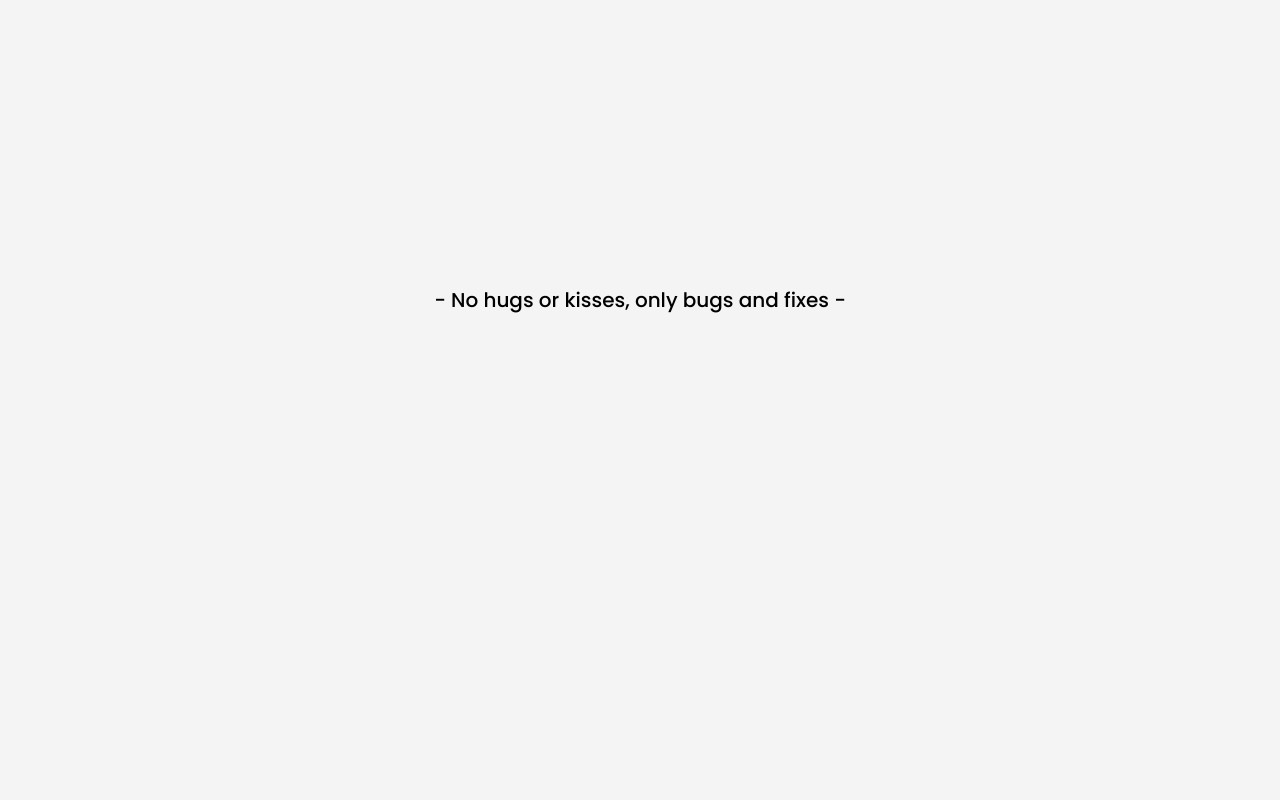
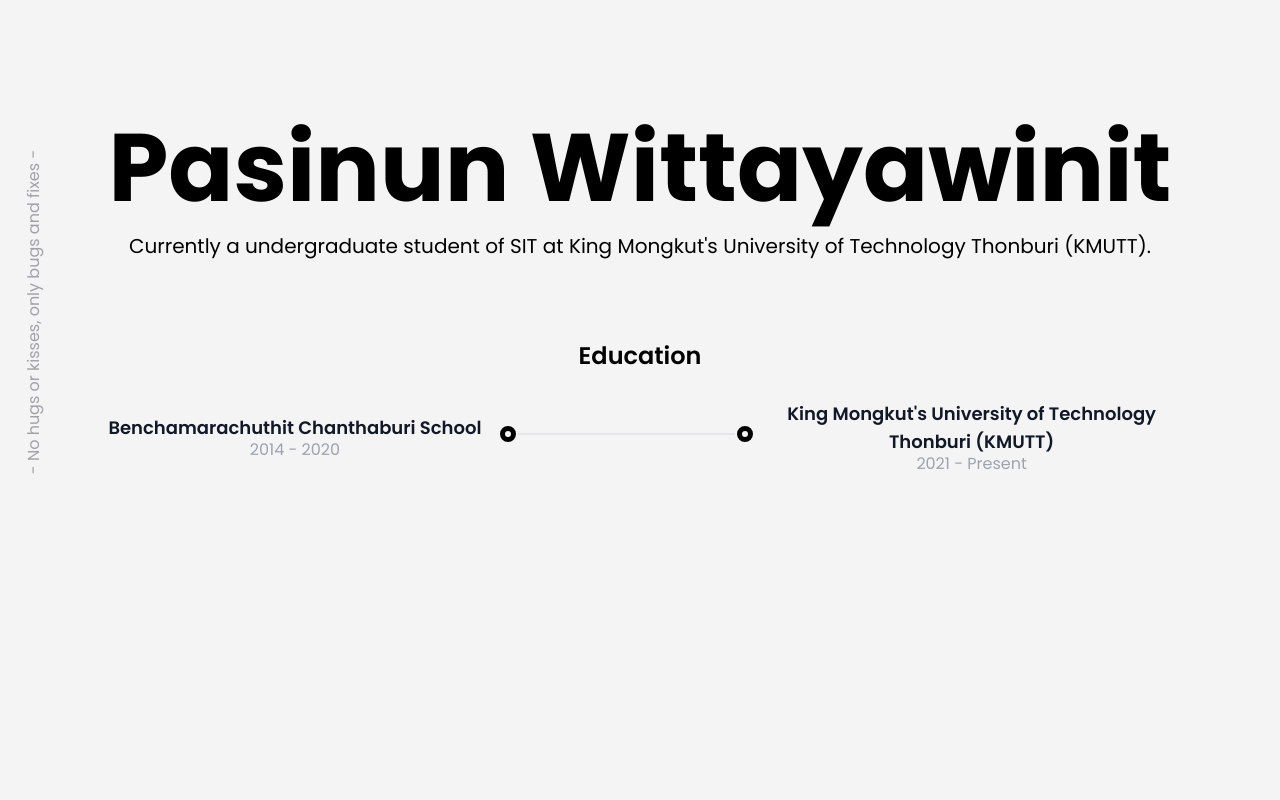
Before and after one commit to oupsn/wuhoops_port, a React (Vite) app: page / in a window 1280 px wide. Shown: the part 900-1700 px from the top of the page. Built offline with nearby package versions, Linux system fonts and the light colour scheme; a web font is replaced by a local one.

Commit message:
[ADD] education

```diff
--- /dev/null
+++ b/src/component/educationTimeline.tsx
@@ -0,0 +1,42 @@
+import { BsFillRecordCircleFill } from "react-icons/bs";
+const educationTimeline = () => {
+  return (
+    <div className="flex flex-col xl:gap-4 items-center justify-between xl:flex-row">
+      <div className="mt-3 max-w-[400px] text-center">
+        <p className="text-lg font-semibold text-gray-900 dark:text-white">
+          Benchamarachuthit Chanthaburi School
+        </p>
+        <time className="block mb-2 font-normal leading-none text-gray-400 dark:text-gray-500">
+          2014 - 2020
+        </time>
+      </div>
+
+
+
+      <div className="flex flex-col xl:flex-row items-center grow ">
+        <div className="z-10 flex items-center justify-center w-6 h-6 rounded-full">
+          <BsFillRecordCircleFill />
+        </div>
+
+        <div className="flex xl:w-full bg-gray-200 w-0.5 h-20 xl:h-0.5 dark:bg-gray-700"></div>
+
+        <div className="z-10 flex items-center justify-center w-6 h-6 rounded-full">
+          <BsFillRecordCircleFill />
+        </div>
+      </div>
+
+
+
+      <div className="mt-3 max-w-[400px] text-center">
+        <p className="text-lg font-semibold text-gray-900 dark:text-white">
+          King Mongkut's University of Technology Thonburi (KMUTT)
+        </p>
+        <time className="block mb-2 font-normal leading-none text-gray-400 dark:text-gray-500">
+          2021 - Present
+        </time>
+      </div>
+    </div>
+  );
+};
+
+export default educationTimeline;
--- a/src/component/navBar.tsx
+++ b/src/component/navBar.tsx
@@ -37,9 +37,9 @@ export default function NavBar() {
       data-aos-delay="2400"
       className="px-4 py-4 sm:flex w-full fixed z-[999]"
     >
-      <div className=" bg-white dark:bg-black mx-auto max-w-7xl px-2 sm:px-8 shadow-md dark:shadow-zinc-600 dark:shadow-md rounded-xl">
+      <div className=" bg-white dark:bg-black mx-auto max-w-7xl px-4 sm:px-8 shadow-md dark:shadow-zinc-600 dark:shadow-md rounded-xl">
         <div className="relative flex h-16 items-center justify-between">
-          <div className="absolute inset-y-0 left-0 flex items-center sm:hidden">
+          <div className="absolute inset-y-0 w-full flex items-center sm:hidden justify-between">
             {/* Mobile menu button*/}
             <div
               onClick={() => setOpen(!open)}
@@ -52,6 +52,14 @@ export default function NavBar() {
                 <Bars3Icon className="block h-6 w-6" aria-hidden="true" />
               )}
             </div>
+            <IconButton
+                  sx={{ ml: 1 }}
+                  onClick={toggleDarkMode}
+                  color="inherit"
+                  className="text-black dark:text-white"
+                >
+                  {darkMode ? <MdLightMode /> : <MdModeNight />}
+                </IconButton>
           </div>
           <div className="flex flex-1 items-center justify-center sm:items-stretch sm:justify-start">
             <div className="flex space-x-6">
@@ -109,7 +117,7 @@ export default function NavBar() {
                   setOpen(!open);
                 }}
                 className={classNames(
-                  "text-zinc-600 active:bg-zinc-200 active:text-zinc-900 block rounded-md px-3 py-2 text-base font-medium"
+                  "text-zinc-600 dark:text-zinc-300 hover:bg-zinc-300 dark:hover:bg-zinc-900 hover:text-zinc-900 dark:hover:text-zinc-100 block rounded-md px-3 py-2 text-base font-medium cursor-pointer"
                 )}
               >
                 {item.name}
--- a/src/page/about.tsx
+++ b/src/page/about.tsx
@@ -1,14 +1,30 @@
+import EducationTimeline from "../component/educationTimeline";
+
 const about = () => {
   return (
     <div
       id="about"
       className="transition-all text-black dark:text-white h-screen bg-zinc-100 dark:bg-zinc-900 flex justify-center items-center"
     >
-      <div>
-        {/* <p className="text-xl font-medium text-center">Who am I ?</p> */}
-        <p className=" text-center text-xl font-medium">
+      <div data-aos="fade">
+        <p className="text-zinc-400 dark:text-zinc-600 text-center -rotate-90 absolute -left-32 hidden lg:block">
           - No hugs or kisses, only bugs and fixes -
         </p>
+      </div>
+      <div data-aos="fade-up" className="max-w-6xl px-10 flex flex-col gap-20">
+        <div>
+          <p className="text-6xl md:text-8xl font-bold text-center mb-4">
+            Pasinun Wittayawinit
+          </p>
+          <p className="text-xl text-center">
+            Currently a undergraduate student of SIT at King Mongkut's
+            University of Technology Thonburi (KMUTT).
+          </p>
+        </div>
+        <div>
+          <p className="text-2xl font-semibold text-center mb-4">Education</p>
+          <EducationTimeline />
+        </div>
       </div>
     </div>
   );
--- a/src/page/projects.tsx
+++ b/src/page/projects.tsx
@@ -7,15 +7,15 @@ const projects = () => {
   return (
     <div
       id="projects"
-      className="transition-all bg-zinc-100 dark:bg-zinc-900 flex flex-col justify-center items-center"
+      className="min-h-screen transition-all bg-zinc-100 dark:bg-zinc-900 flex flex-col justify-center items-center"
     >
-      <p className="text-black dark:text-white text-4xl font-bold mb-10 mt-[120px]">
+      <p data-aos="fade-up" className="text-black dark:text-white text-4xl font-bold mb-10 mt-[120px]">
         Projects
       </p>
       <div className="grid grid-cols-1 md:grid-cols-2 lg:grid-cols-3 gap-10 mx-6 mb-10">
         {PROJECTS.slice(0, 5).map((pj) => {
           return (
-            <div className="overflow-hidden group grid grid-rows-2 card max-w-[400px] max-h-[400px] bg-white dark:bg-black ring ring-offset-2 hover:ring-offset-[8px] ring-zinc-300 dark:ring-zinc-600 hover:ring-zinc-600 dark:hover:ring-zinc-300 ring-offset-zinc-100 dark:ring-offset-zinc-900 transition-all ">
+            <div key={pj.id} data-aos="fade-up" className="overflow-hidden group grid grid-rows-2 card max-w-[400px] max-h-[400px] bg-white dark:bg-black ring ring-offset-2 hover:ring-offset-[8px] ring-zinc-300 dark:ring-zinc-600 hover:ring-zinc-600 dark:hover:ring-zinc-300 ring-offset-zinc-100 dark:ring-offset-zinc-900 transition-all ">
               <div className="overflow-hidden p-4 pb-0 h-full w-full">
                 <div className="rounded-2xl overflow-hidden h-full">
                   <div className="rounded-2xl overflow-hidden">
@@ -36,8 +36,8 @@ const projects = () => {
               </div>
 
               <div className="absolute w-full h-full">
-                <div className="absolute w-full h-full bg-white dark:bg-black transition-all duration-200 scale-0 group-hover:scale-150 rounded-full "></div>
-                <div className="absolute text-black dark:text-white p-4 w-full h-full transition-all duration-200 scale-0 group-hover:scale-100 rounded-full flex flex-col justify-center items-center">
+                <div className="absolute w-full h-full bg-white dark:bg-black transition-all duration-300 scale-0 group-hover:scale-150 rounded-full "></div>
+                <div className="absolute text-black dark:text-white p-4 w-full h-full transition-all duration-300 scale-0 group-hover:scale-100 rounded-full flex flex-col justify-center items-center">
                   {pj.res != null ? (
                     <div>
                       <p className="font-bold">Responsibilities</p>
@@ -81,7 +81,7 @@ const projects = () => {
         })}
         <div className="self-center justify-self-center md:justify-self-start">
           <Link to={"/projects"}>
-            <div className="bg-black  dark:bg-white  text-white  dark:text-black shadow-md transition-all duration-100 sm:duration-300 inline-flex items-center rounded-full px-4 py-2 hover:ring-2 hover:ring-offset-4 hover:ring-offset-zinc-100 dark:hover:ring-offset-zinc-900 hover:ring-black dark:hover:ring-white">
+            <div data-aos="fade-up" className="bg-black  dark:bg-white  text-white  dark:text-black shadow-md transition-all duration-100 sm:duration-300 inline-flex items-center rounded-full px-4 py-2 hover:ring-2 hover:ring-offset-4 hover:ring-offset-zinc-100 dark:hover:ring-offset-zinc-900 hover:ring-black dark:hover:ring-white">
               <p>See more</p>
               <IoIosArrowForward />
             </div>
```
